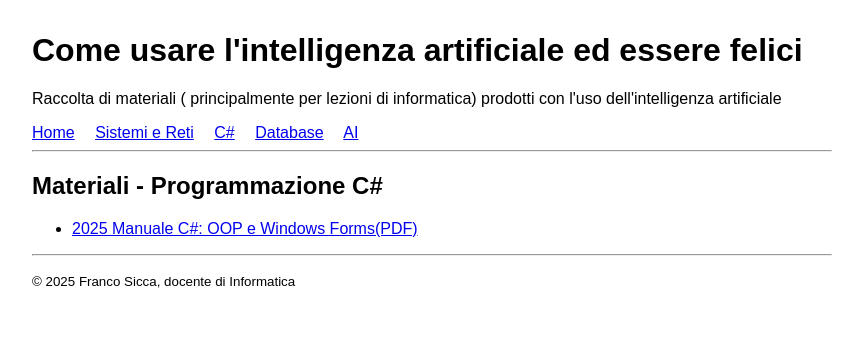
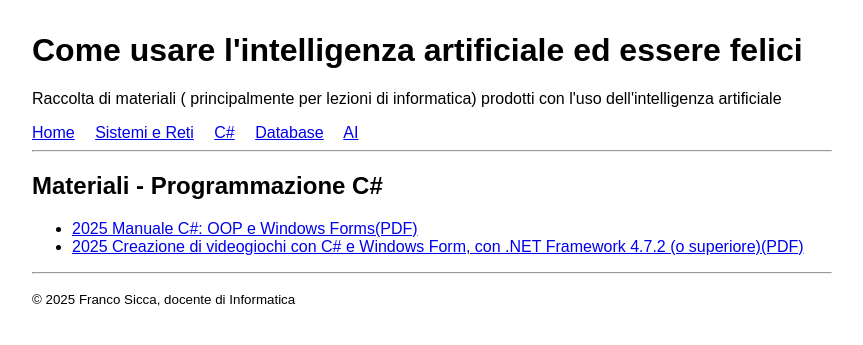
Before and after one commit to franco71to/sicca, a Jekyll site: the page built from materiali/programmazione-csharp.md, in a window 1280 px wide. Shown: the top 345 px of the page, without its empty margins (0-863 px from the left). Built offline with Jekyll 4.4.1, drawn with Linux system fonts in a browser that asks for light colours.

Commit message:
Update programmazione-csharp.md

```diff
--- a/materiali/programmazione-csharp.md
+++ b/materiali/programmazione-csharp.md
@@ -6,3 +6,4 @@ title: Programmazione in C#
 ## Materiali - Programmazione C#
 
 - [2025 Manuale C#: OOP e Windows Forms(PDF)]({{ site.baseurl }}/assets/2025-ManualeC-OOP-Windows-Forms-TEORIA-v2.0.pdf)
+- [2025 Creazione di videogiochi con C# e Windows Form, con .NET Framework 4.7.2 (o superiore)(PDF)]({{ site.baseurl }}/assets/2025-ARKANOID-SNAKE-DINOCHROME.pdf)
```
